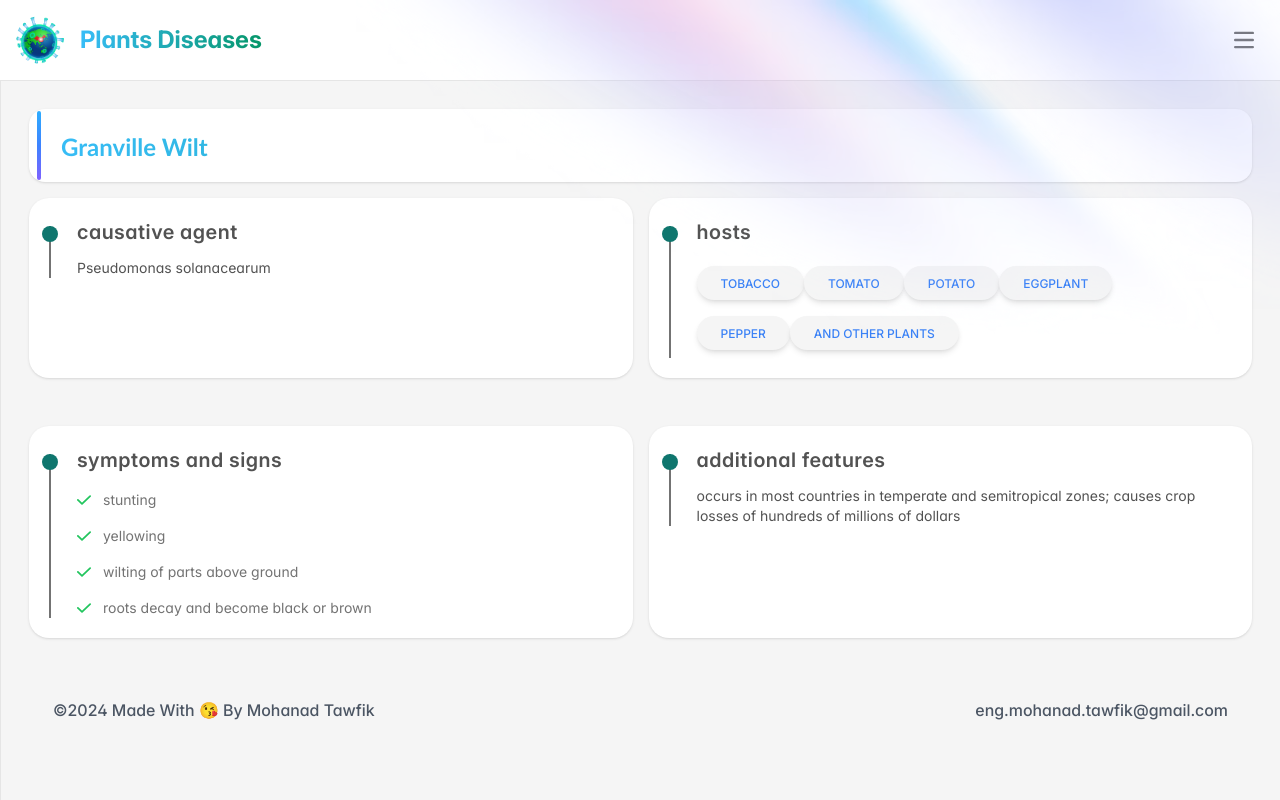
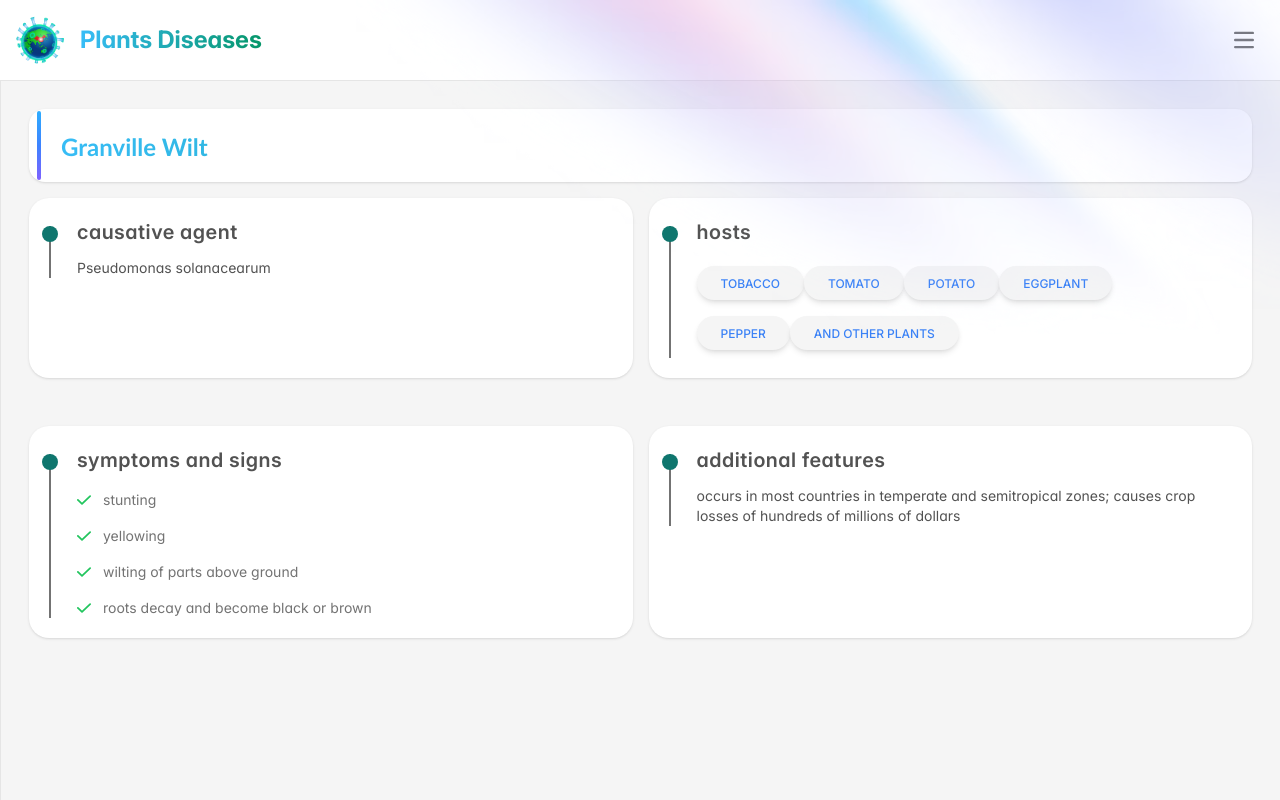
Before and after one commit to MohanadTawfik/diseases-of-plants, a React (Create React App) app: page / in a window 1280 px wide. Built offline with nearby package versions, Linux system fonts and the light colour scheme.

Commit message:
deleted:    src/components/footer/Footer.jsx 	modified:   src/layouts/index.jsx

```diff
--- a/src/components/footer/Footer.jsx
+++ /dev/null
@@ -1,25 +0,0 @@
-const Footer = () => {
-  return (
-    <div className="flex w-full flex-col items-center justify-between px-1 pb-8 pt-3 lg:px-8 xl:flex-row">
-      <h5 className="mb-4 text-center text-sm font-medium text-gray-600 sm:!mb-0 md:text-lg">
-        <p className="mb-4 text-center text-sm text-gray-600 sm:!mb-0 md:text-base">
-          ©{1900 + new Date().getYear()} Made With 😘 By Mohanad Tawfik
-        </p>
-      </h5>
-      <div>
-        <ul className="flex flex-wrap items-center gap-3 sm:flex-nowrap md:gap-10">
-          <li>
-            <p
-              target="blank"
-              className="text-base font-medium text-gray-600 hover:text-gray-600"
-            >
-              eng.mohanad.tawfik@gmail.com
-            </p>
-          </li>
-        </ul>
-      </div>
-    </div>
-  );
-};
-
-export default Footer;
--- a/src/layouts/index.jsx
+++ b/src/layouts/index.jsx
@@ -1,7 +1,6 @@
 import Sidebar from "components/sidebar";
 import React from "react";
 import Content from "views/Content";
-import Footer from "components/footer/Footer";
 
 import DefaultImg from "assets/img/default.png";
 import Doc_Dark from "assets/img/docs-dark@30.1a9f8cbf.avif";
@@ -88,9 +87,6 @@ export default function Layout() {
                   <div className=" mx-auto mb-auto">
                     <Content />
                   </div>
-                  <div className="p-3">
-                    <Footer />
-                  </div>
                 </div>
               </div>
             </div>
```
